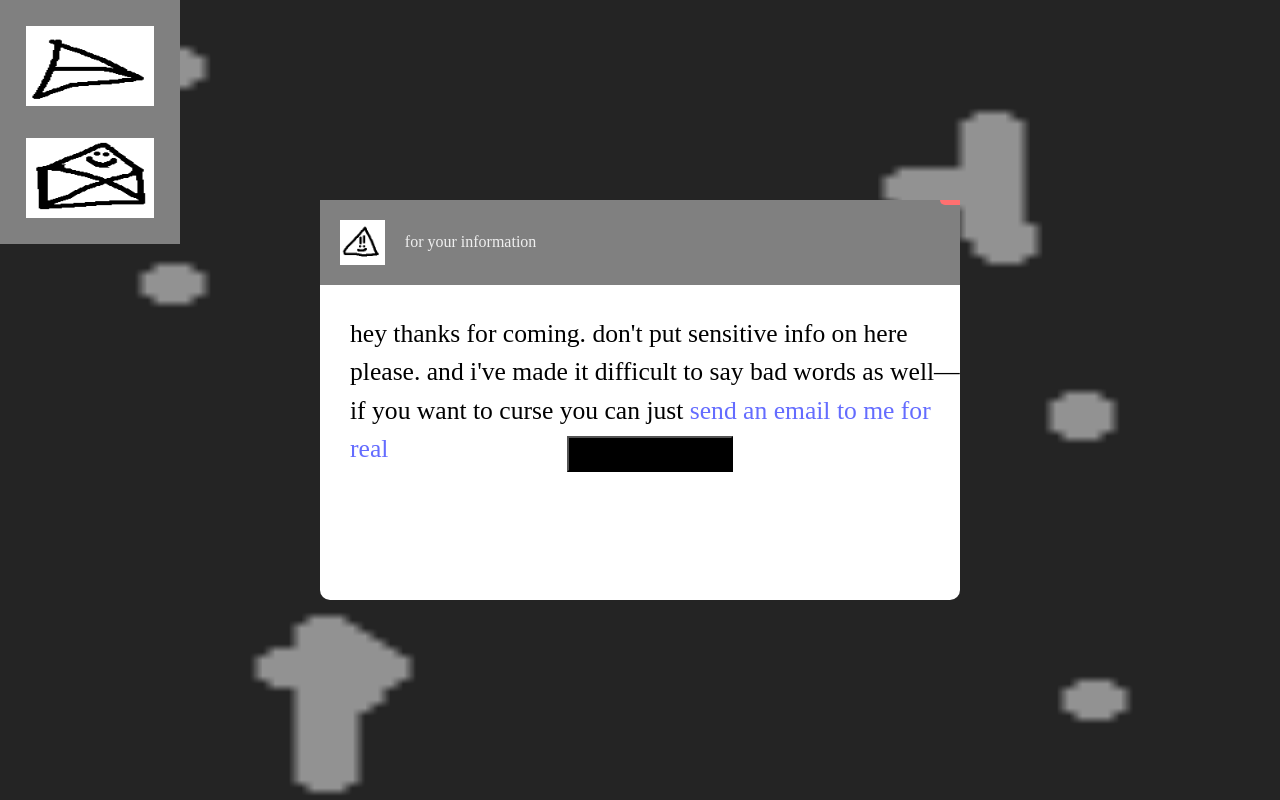
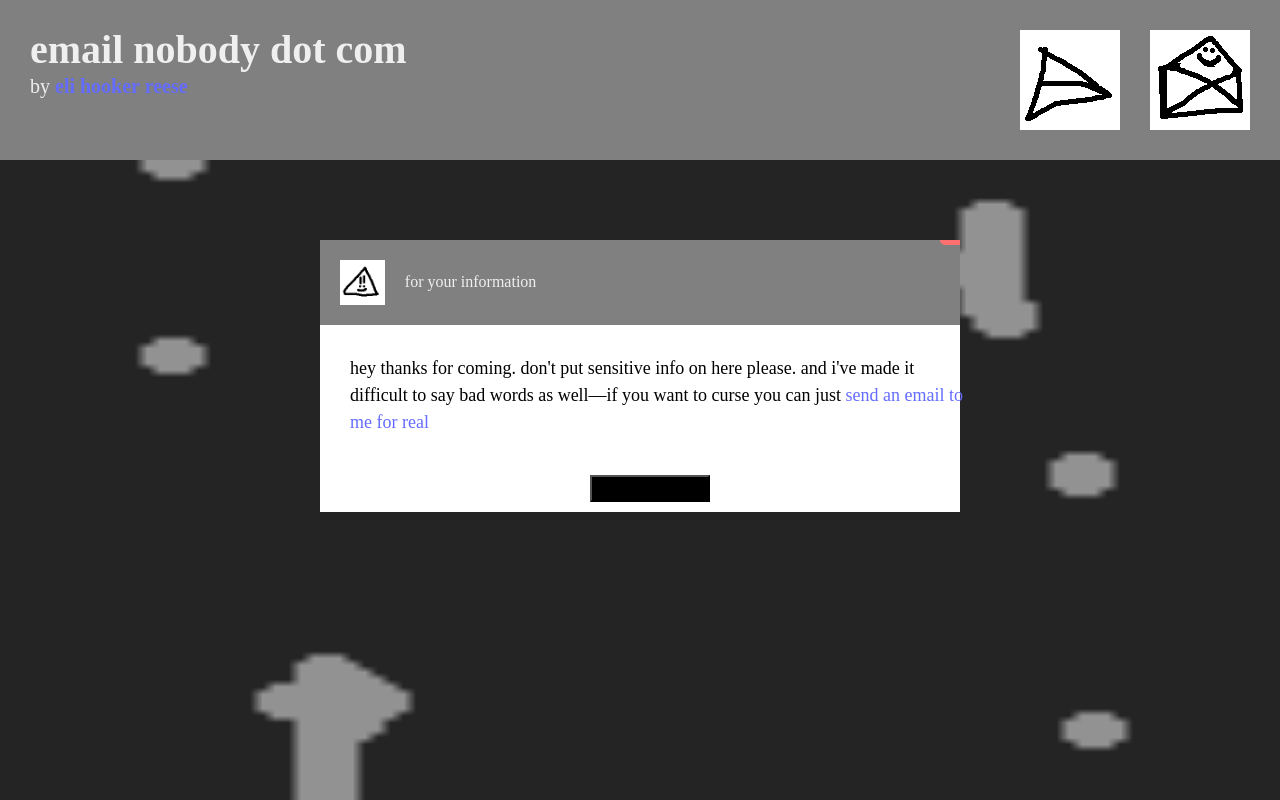
Before and after one commit to eliohr/emailnobody.com, a React (Vite) app: page / in a window 1280 px wide. Built offline with nearby package versions, Linux system fonts and the light colour scheme.

Commit message:
fix desktop styles
improved menubar and added title

```diff
--- a/src/Contents.css
+++ b/src/Contents.css
@@ -43,7 +43,7 @@ textarea
 }
 
 .contents * {
-    font-size: 2vw;
+    font-size: 18px;
 }
 
 .outlined {
--- a/src/Desktop.css
+++ b/src/Desktop.css
@@ -1,19 +1,61 @@
+@media (min-width: 600px) {
+    .app-icon-container {
+        justify-content: space-between;
+        flex-direction: row;
+        height: 100px;
+    }
+
+    .app-icon {
+        padding-right: 30px;
+    }
+
+    #title {
+        padding-left: 30px;
+    }
+
+    #title * {
+        transform:translateY(-10px);
+        text-align: left;
+    }
+
+    #title p {
+        font-size: min(2vw, 20px);
+        transform: translateY(-2vw);
+    }
+
+    #title h2 {
+        font-size: min(4vw, 40px);
+    }
+}
+
+@media (max-width: 599px) {
+    .app-icon-container {
+        justify-content: center;
+        flex-direction: column-reverse;
+    }
+
+    .app-icon {
+        padding: 10px 30px;
+    }
+
+  #oopsy {
+    display: none;
+  }
+}
+
+#title * {
+    padding: 0;
+    margin: 0;
+}
+
 .app-icon-container {
     position: fixed;
+    width: 100%;
     top: 0;
     left: 0;
     display: flex;
-    flex-direction: column;
-    align-items: center;
-    justify-content: center;
-    padding: 10px;
+    padding: 30px 0px 30px 0px;
     background-color:gray;
-}
-
-.app-icon {
-    margin: 2vh;
-    width: 10vw;
-    height: 10vh;
 }
 
 .sparkle-container {
@@ -27,10 +69,10 @@
 
 #sparkle {
     position: absolute;
-    top: 0;
+    top: 100px;
     left: 0;
     width: 100%;
-    height: 100%;
+    height: 90%;
     object-fit: stretch;
     opacity: 50%;
 }
@@ -41,9 +83,9 @@
     opacity: 0;
     transition: none;
     position: absolute;
-    top: 50%;
+    top: 60%;
     left: 50%;
-    transform: translate(-50%, -50%);
+    transform: translate(-50%, -60%);
     width: 50%;
     height: 50%;
 }
--- a/src/Desktop.jsx
+++ b/src/Desktop.jsx
@@ -95,8 +95,14 @@ const Desktop = () => {
         </div>
 
         <div className="app-icon-container">
-            <img src="/send.png" className="app-icon" onClick={openSendWindow} />
-            <img src="/receive.png" className="app-icon" onClick={openReceiveWindow} />
+            <div id="title">
+                <h2>email nobody dot com</h2>
+                <p>by <a href="https://elihookerreese.com" target="_blank"><b>eli hooker reese</b></a></p>
+            </div>
+            <div id="apps">
+                <img src="/send.png" className="app-icon" onClick={openSendWindow} />
+                <img src="/receive.png" className="app-icon" onClick={openReceiveWindow} />
+            </div>
         </div>
 
         {warningData.isOpen && React.cloneElement(<Window id="warning-window" />, { data: warningData, close: openSendWindow })}
--- a/src/Window.css
+++ b/src/Window.css
@@ -1,11 +1,10 @@
-/* win-wrap and win-pos styles from https://unplug.red */
-@media (min-width: 555px) {
+@media (min-width: 600px) {
   .message {
     display: none;
   }
 }
 
-@media (max-width: 554px) {
+@media (max-width: 599px) {
   .window {
     display: none;
   }
@@ -18,17 +17,6 @@
   color: black;
   background-color: white;
   opacity: 80%;
-}
-
-.window {
-  min-width: 300px;
-  width: 50vw;
-  height: 50vh;
-  min-height: 380px;
-  position: absolute 5vw 5vw;
-  background-color: white;
-  border-radius: 10px;
-  justify-content: center;
 }
 
 .window-header {
@@ -50,6 +38,16 @@
   height: 3.5vw;
   margin: 10px;
   align-content: center;
+}
+
+.window {
+  width: 50vw;
+  height: 50vh;
+  position: absolute;
+  border-radius: 10px;
+  top: 60%;
+  left: 50%;
+  transform: translate(-50%, -60%);
 }
 
 .close-button {
--- a/src/moveable.js
+++ b/src/moveable.js
@@ -1,5 +1,5 @@
 // Copyright (c) 2019 Daybrush
-// licensed under MIT License in LICENSE.txt; modified for React
+// licensed under MIT License in LICENSE.txt; modified for this project
 
 var z = 0;
 export function dragElement(elmnt, header=null, istop=false) {
@@ -14,7 +14,7 @@ export function dragElement(elmnt, header=null, istop=false) {
     }
     function dragMouseDown(e) {
         e = e || window.event;
-        if (e.target.tagName === "A" || e.target.tagName === "INPUT" || (e.target.className.baseVal || e.target.className).search("win-button") >= 0)
+        if (e.target.tagName === "A" || e.target.tagName === "INPUT" || (e.target.className.baseVal || e.target.className).search("close-button") >= 0)
             return;
         e.preventDefault();
         pos3 = e.clientX;
```
